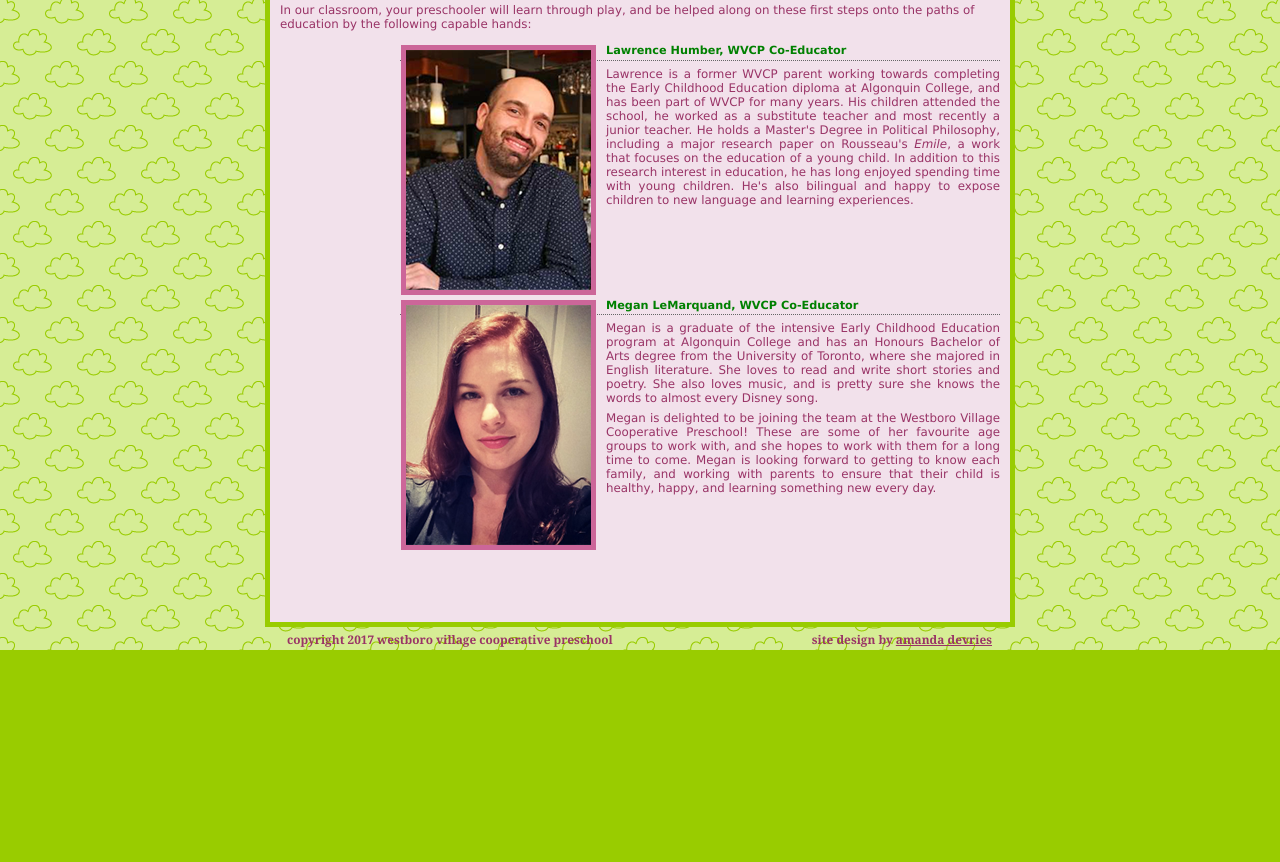
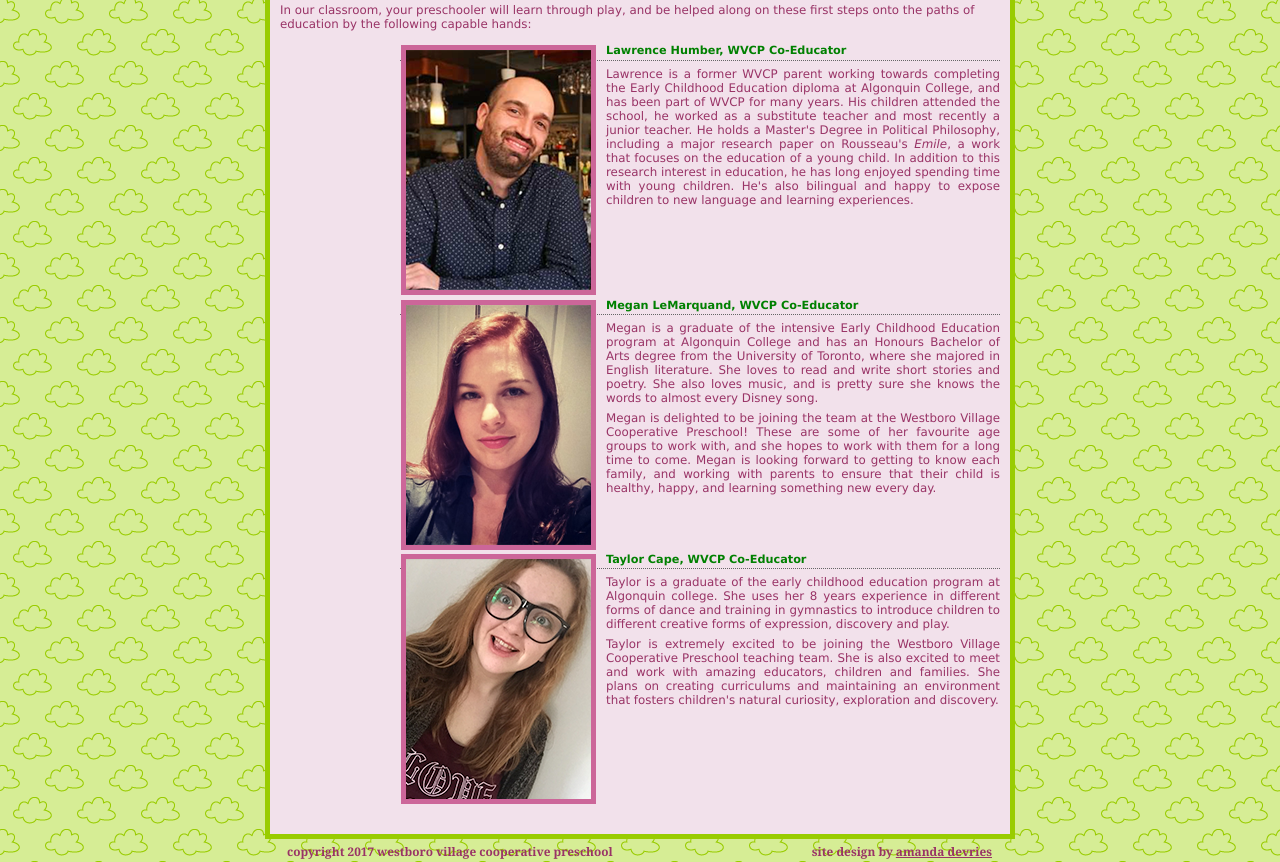
Before and after one commit to wvcp/wvcp.github.io, a plain HTML site: page teachers.html in a window 1280 px wide. Shown: the part 184-1046 px from the top of the page. Before the commit the page ends 834 px from the top, so only its background shows below. Drawn offline with Linux system fonts and the light colour scheme.

Commit message:
Add Taylor to the teachers page

```diff
--- a/teachers.html
+++ b/teachers.html
@@ -52,6 +52,12 @@ ottawa, on K2A 1Z6<br />
 
 <p></p>
 
+<h3 style="margin-left: 120px;"><img src="images/teachers/Taylor.png" style="margin-right: 10px; float: left; width: 185px; height: 240px;" /><span style="color:#008000;">Taylor Cape, WVCP Co-Educator</span></h3>
+
+<p style="text-align: justify;">Taylor is a graduate of the early childhood education program at Algonquin college. She uses her 8 years experience in different forms of dance and training in gymnastics to introduce children to different creative forms of expression, discovery and play.</p>
+
+<p style="text-align: justify;">Taylor is extremely excited to be joining the Westboro Village Cooperative Preschool teaching team. She is also excited to meet and work with amazing educators, children and families. She plans on creating curriculums and maintaining an environment that fosters children's natural curiosity, exploration and discovery.</p>
+
 <div class="lcontent"><br />
 <br />
 <br />
```
Also changed, not shown: images/teachers/Taylor.png (added).
